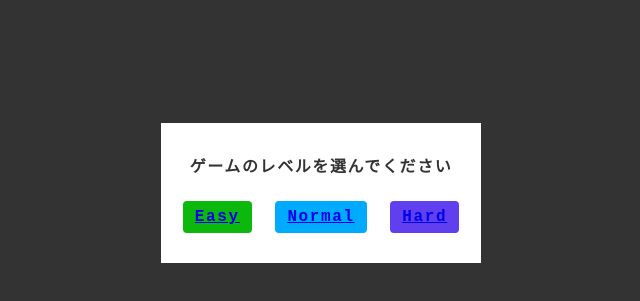
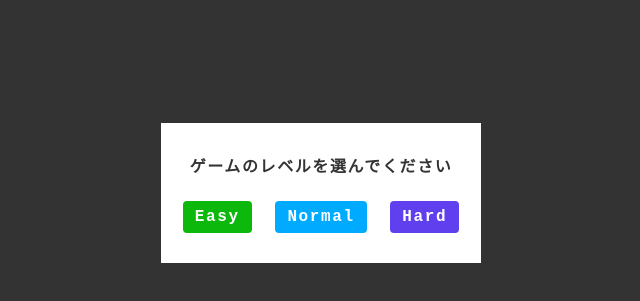
Before and after one commit to ryu0947/numbers-game, a plain HTML site: page index.html in a window 1280 px wide. Shown: the part 207-508 px from the top of the page, without its empty margins (319-959 px from the left). Drawn offline with Linux system fonts and the light colour scheme.

Commit message:
aタグのリセットスタイル追加

```diff
--- a/css/styles.css
+++ b/css/styles.css
@@ -7,6 +7,12 @@ li {
   list-style: none;
   margin: 0;
   padding: 0;
+}
+
+a {
+  display: inline-block;
+  text-decoration: none;
+  color: inherit;
 }
 
 button {
```
